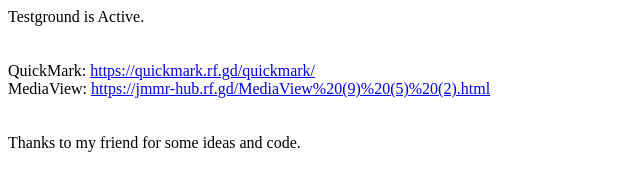
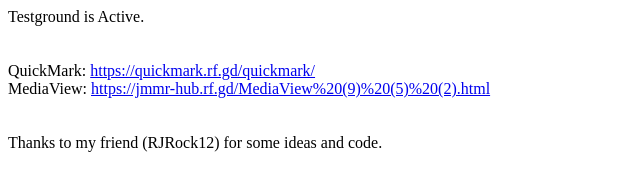
Before and after one commit to michael-tiger-2010/mctestground, a plain HTML site: page index.html in a window 1280 px wide. Shown: the whole page, without its empty margins (0-640 px from the left). Drawn offline with Linux system fonts and the light colour scheme.

Commit message:
Update index.html

```diff
--- a/index.html
+++ b/index.html
@@ -4,4 +4,4 @@ Testground is Active.
 QuickMark: <a href='https://quickmark.rf.gd/quickmark/'>https://quickmark.rf.gd/quickmark/</a><br>
 MediaView: <a href='https://jmmr-hub.rf.gd/MediaView%20(9)%20(5)%20(2).html'>https://jmmr-hub.rf.gd/MediaView%20(9)%20(5)%20(2).html</a><br>
 <br><br>
-Thanks to my friend for some ideas and code.
+Thanks to my friend (RJRock12) for some ideas and code.
```
